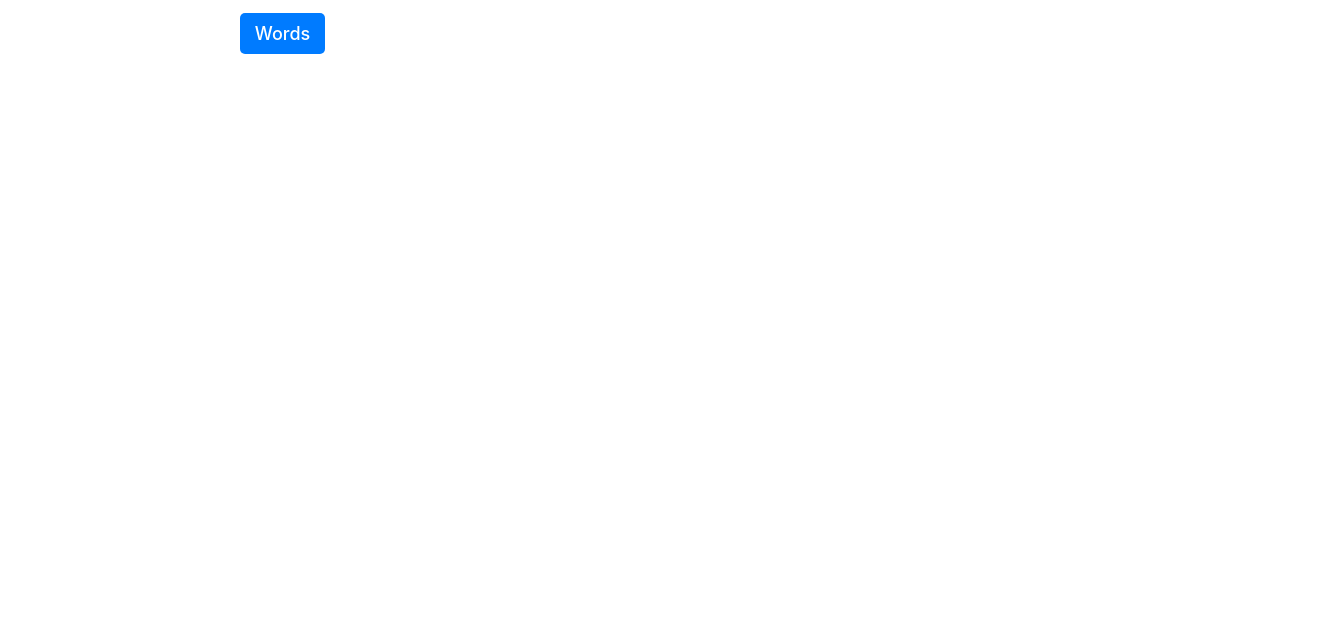
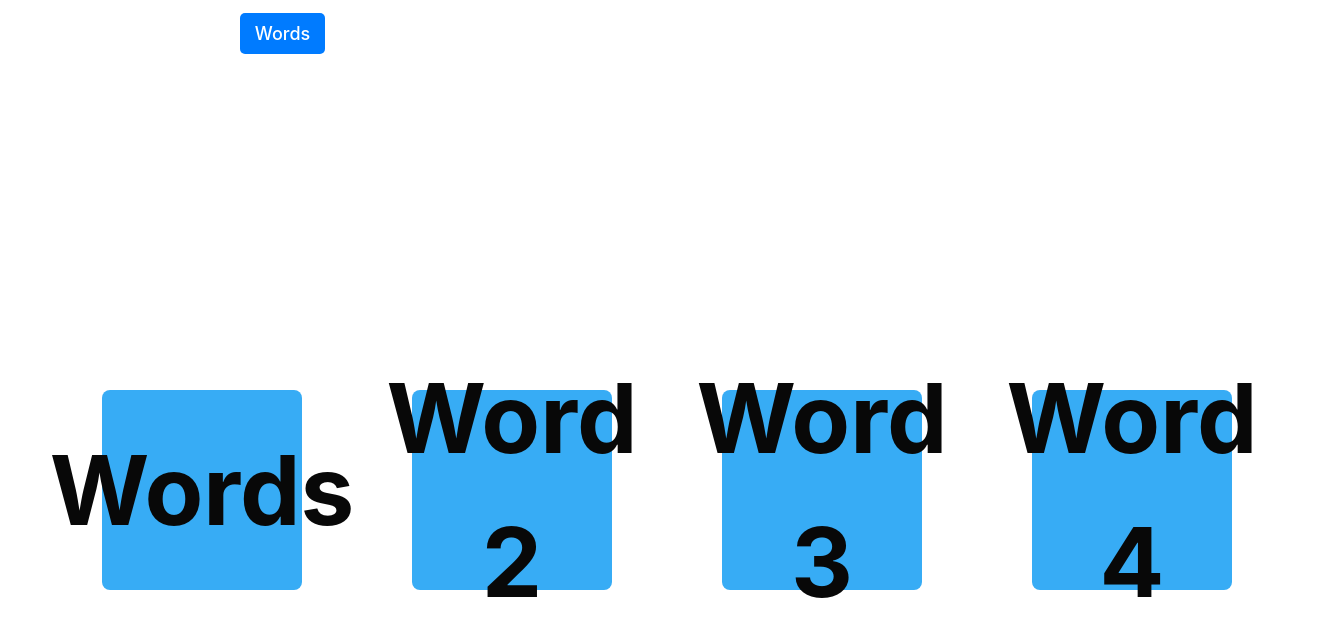
Before and after one commit to aghosh376/vision-talks, a React (Vite) app in the folder vision/: page /words in a window 1280 px wide. Before the commit this address had no page. Shown: the top 636 px of the page, 1334 px wide, since content can reach past the window. Built offline with nearby package versions, Linux system fonts and the light colour scheme.

Commit message:
word page edits

```diff
--- a/vision/src/App.tsx
+++ b/vision/src/App.tsx
@@ -3,6 +3,8 @@ import React from 'react'
 import { BrowserRouter as Router, Routes, Route, Link, NavLink } from "react-router-dom";
 import HomePage from './pages/HomePage';
 import DictPage from './pages/DictPage';
+import WordPage from './pages/WordPage';
+
 
 import './App.css'
 
@@ -49,6 +51,7 @@ function App() {
             <Routes>
               <Route path="/" element={<HomePage />} />
               <Route path="/dict" element={<DictPage />} />
+              <Route path="/words" element={<WordPage />} />
               {/* ... other routes */}
             </Routes>
           </div>
--- /dev/null
+++ b/vision/src/pages/Word.css
@@ -0,0 +1,20 @@
+.cards-container {
+
+    display: grid;
+    grid-template-columns: repeat(auto-fill, minmax(350, 1fr)); /* Create responsive grid columns */
+    gap: 10px; /* Add space between the cards */
+    padding: 0px;
+    width: 100%; /* Ensure the container spans the full width */
+    max-width: 100vw; /* Optional: limit max width */
+    margin: 100px 0 0 0; /* 600px space from the top of the screen */
+    box-sizing: border-box;
+
+}
+
+.dict {
+    flex: 0 0 100%;
+    min-width: 100%;
+    height: 100%;
+    padding: 20px;
+    box-sizing: border-box;
+}
```
